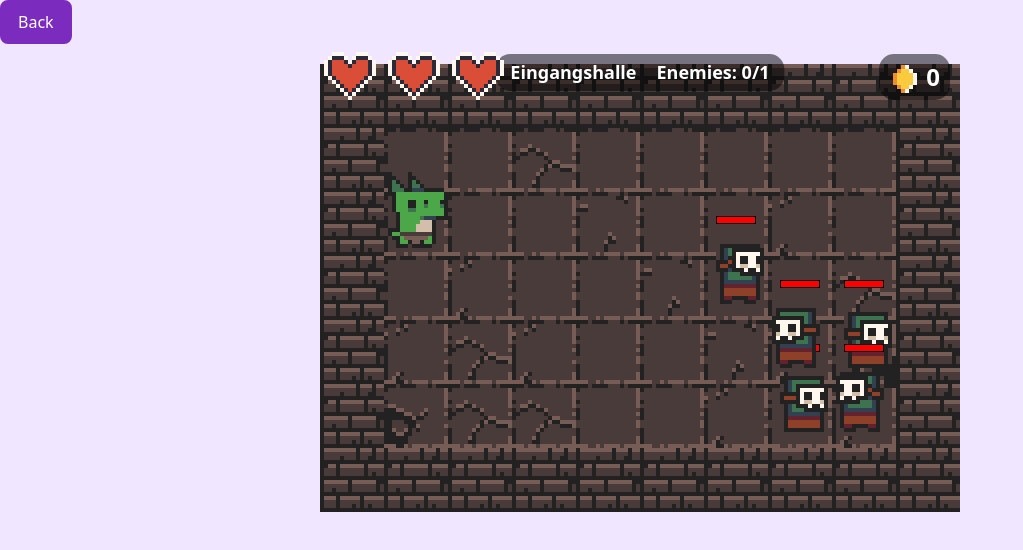
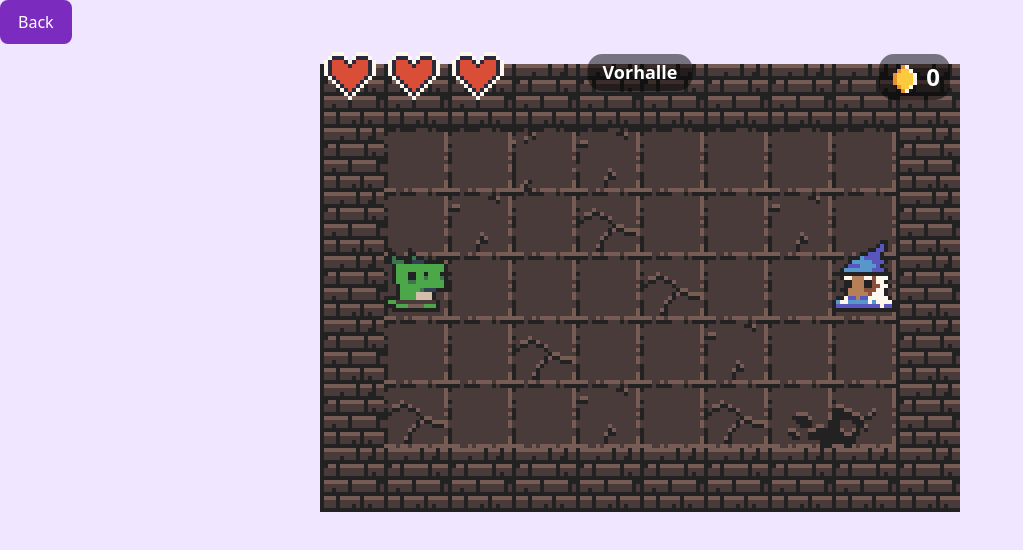
Before and after one commit to H-Schultz/hawk3, a Vue app: page /dungeon-crawler in a window 1280 px wide. Shown: the top 550 px of the page, without its empty margins (0-1023 px from the left). Built offline with nearby package versions, Linux system fonts and the light colour scheme.

Commit message:
Hawk3 DungeonCrawler weiter entwickelt

```diff
--- a/src/components/dungeon-crawler/DungeonCrawler.vue
+++ b/src/components/dungeon-crawler/DungeonCrawler.vue
@@ -165,9 +165,9 @@ const startQuest = (quest) => {
 
 const dropItem = (position) => {
   const dropChance = Math.random();
-  if (dropChance > 0.30) return; // 30% Chance für einen Drop
+  if (dropChance > 0.99) return; // 30% Chance für einen Drop
 
-  const itemTypes = Object.keys(ITEM_TYPES);
+  const itemTypes = currentMap.value.allowedItems || [];
   const randomItem = itemTypes[Math.floor(Math.random() * itemTypes.length)];
 
   droppedItems.value.push({
@@ -421,51 +421,86 @@ const spawnEnemy = () => {
 };
 
 const moveEnemy = (enemy) => {
-  if (ENEMY_TYPES[enemy.name].type === 'boss') {
-    updateBossAttackPattern(enemy);
+  // Wenn der Feind einen Angriff vorbereitet, nicht bewegen
+  if (enemy.isPreparingAttack) return;
+
+  const dx = playerPosition.value.x - enemy.position.x;
+  const dy = playerPosition.value.y - enemy.position.y;
+  const distanceToPlayer = Math.sqrt(dx * dx + dy * dy);
+
+  // Nutze die intelligence direkt aus dem ENEMY_TYPES
+  const intelligence = ENEMY_TYPES[enemy.name].intelligence || 0.5;
+
+  let movePatterns = [];
+
+  // Intelligente Bewegung in Richtung Spieler
+  if (Math.random() < intelligence) {
+    if (Math.abs(dx) > Math.abs(dy)) {
+      movePatterns.push({dx: Math.sign(dx), dy: 0});
+      movePatterns.push({dx: 0, dy: Math.sign(dy)});
+    } else {
+      movePatterns.push({dx: 0, dy: Math.sign(dy)});
+      movePatterns.push({dx: Math.sign(dx), dy: 0});
+    }
   }
-  let movePatterns = [
+
+  // Basis Bewegungsmuster
+  let randomPatterns = [
     {dx: -1, dy: 0},
     {dx: 1, dy: 0},
     {dx: 0, dy: -1},
     {dx: 0, dy: 1}
   ];
 
-  const dx = playerPosition.value.x - enemy.position.x;
-  const dy = playerPosition.value.y - enemy.position.y;
-  const distanceToPlayer = Math.sqrt(dx * dx + dy * dy);
-
-  if (distanceToPlayer < 4) {
-    if (dx > 0) movePatterns.push({dx: 1, dy: 0});
-    if (dx < 0) movePatterns.push({dx: -1, dy: 0});
-    if (dy > 0) movePatterns.push({dx: 0, dy: 1});
-    if (dy < 0) movePatterns.push({dx: 0, dy: -1});
+  // Füge diagonale Bewegungen für hohe Intelligenz hinzu
+  if (intelligence >= 0.7) {
+    randomPatterns = [
+      ...randomPatterns,
+      {dx: -1, dy: -1},
+      {dx: 1, dy: -1},
+      {dx: -1, dy: 1},
+      {dx: 1, dy: 1}
+    ];
   }
 
-  const randomMove = movePatterns[Math.floor(Math.random() * movePatterns.length)];
+  movePatterns = [
+    ...movePatterns,
+    ...randomPatterns
+  ];
+
+  // Gewichtete Auswahl der Bewegung basierend auf Intelligenz
+  let selectedMove;
+  if (movePatterns.length > 0) {
+    if (Math.random() < intelligence && movePatterns.length > 2) {
+      // Intelligente Bewegung: Wähle aus den ersten beiden Optionen
+      selectedMove = movePatterns[Math.floor(Math.random() * 2)];
+    } else {
+      // Zufällige Bewegung
+      selectedMove = movePatterns[Math.floor(Math.random() * movePatterns.length)];
+    }
+  }
+
+  if (!selectedMove) return;
+
   const newPosition = {
-    x: enemy.position.x + randomMove.dx,
-    y: enemy.position.y + randomMove.dy
+    x: enemy.position.x + selectedMove.dx,
+    y: enemy.position.y + selectedMove.dy
   };
 
-  if (randomMove.dx !== 0) {
-    enemy.direction = randomMove.dx > 0 ? 'right' : 'left';
+  // Aktualisiere die Richtung des Feindes
+  if (selectedMove.dx !== 0) {
+    enemy.direction = selectedMove.dx > 0 ? 'right' : 'left';
   }
 
-  if (dungeonMap.value[newPosition.y] &&
-      dungeonMap.value[newPosition.y][newPosition.x] !== undefined &&
-      (dungeonMap.value[newPosition.y][newPosition.x] >= 20 && dungeonMap.value[newPosition.y][newPosition.x] <= 29) &&
-      !isSamePosition(newPosition, playerPosition.value) &&
-      !enemies.value.some(otherEnemy =>
-          otherEnemy !== enemy &&
-          otherEnemy.health > 0 &&
-          isSamePosition(newPosition, otherEnemy.position)
-      )) {
+  // Bewegungsvalidierung
+  if (isValidEnemyMove(newPosition, enemy)) {
     enemy.position = newPosition;
     enemy.state = 'run';
 
     setTimeout(() => {
-      enemy.state = 'idle';
+      if (!enemy.isPreparingAttack) {
+        enemy.state = 'idle';
+      }
     }, 300);
   }
 };
@@ -492,18 +527,56 @@ const canEnemyAttackPlayer = (enemy) => {
   return (dx === 1 && dy === 0) || (dx === 0 && dy === 1);
 };
 
+const isValidEnemyMove = (newPosition, currentEnemy) => {
+  const {x, y} = newPosition;
+
+  // Grundlegende Kartenvalidierung
+  if (!dungeonMap.value[y] ||
+      dungeonMap.value[y][x] === undefined ||
+      dungeonMap.value[y][x] === 10 ||
+      dungeonMap.value[y][x] === 99) {
+    return false;
+  }
+
+  // Prüfe ob das Feld begehbar ist
+  if (!(dungeonMap.value[y][x] >= 20 && dungeonMap.value[y][x] <= 29)) {
+    return false;
+  }
+
+  // Kollision mit Spieler
+  if (isSamePosition(newPosition, playerPosition.value)) {
+    return false;
+  }
+
+  // Kollision mit anderen Feinden
+  if (enemies.value.some(enemy =>
+      enemy !== currentEnemy &&
+      enemy.health > 0 &&
+      isSamePosition(newPosition, enemy.position)
+  )) {
+    return false;
+  }
+
+  return true;
+};
+
 const enemyAttack = (enemy) => {
   if (!enemy.canAttack || enemy.health <= 0 || enemy.isPreparingAttack || gameState.value !== GAME_STATE.PLAYING) return;
 
   enemy.canAttack = false;
   enemy.isPreparingAttack = true;
+  enemy.state = 'attack';
 
   const attackDelay = Math.random() *
       (ENEMY_CONFIG.attackDelay.max - ENEMY_CONFIG.attackDelay.min) +
       ENEMY_CONFIG.attackDelay.min;
 
   setTimeout(() => {
-    if (enemy.health <= 0) return;
+    if (enemy.health <= 0) {
+      enemy.isPreparingAttack = false;
+      return;
+    }
+
     const dx = Math.abs(playerPosition.value.x - enemy.position.x);
     const dy = Math.abs(playerPosition.value.y - enemy.position.y);
 
@@ -511,7 +584,6 @@ const enemyAttack = (enemy) => {
       isUnderAttack.value = true;
       playerHealth.value -= ENEMY_TYPES[enemy.name].damage;
 
-      // Prüfe Game Over
       if (playerHealth.value <= 0) {
         gameState.value = GAME_STATE.GAME_OVER;
         playerHealth.value = 0;
@@ -523,6 +595,7 @@ const enemyAttack = (enemy) => {
     }
 
     enemy.isPreparingAttack = false;
+    enemy.state = 'idle';
 
     setTimeout(() => {
       enemy.canAttack = true;
--- a/src/components/dungeon-crawler/Item.vue
+++ b/src/components/dungeon-crawler/Item.vue
@@ -63,8 +63,7 @@
   }
 
   .item.collecting {
-    transform: scale(1.5);
-    opacity: 0;
+    animation: collectItem 0.4s ease-out forwards;
   }
 
   @keyframes itemFloat {
@@ -76,42 +75,20 @@
     }
   }
 
-  @keyframes collectHeart {
+  @keyframes collectItem {
     0% {
       transform: scale(1);
       opacity: 1;
+      z-index: 202;
     }
     50% {
-      transform: scale(1.5) rotate(180deg);
+      transform: scale(1.5);
       opacity: 0.5;
     }
     100% {
-      transform: scale(2) rotate(360deg);
+      transform: scale(2);
       opacity: 0;
     }
   }
 
-  @keyframes collectCoin {
-    0% {
-      transform: scale(1) translateY(0);
-      opacity: 1;
-    }
-    50% {
-      transform: scale(1.2) translateY(-20px);
-      opacity: 0.7;
-    }
-    100% {
-      transform: scale(1.5) translateY(-40px);
-      opacity: 0;
-    }
-  }
-
-  .item.heart.collecting,
-  .item.blue_potion.collecting {
-    animation: collectHeart 0.3s ease-out forwards;
-  }
-
-  .item.coin.collecting {
-    animation: collectCoin 0.4s ease-out forwards;
-  }
 </style>
--- a/src/components/dungeon-crawler/constants.js
+++ b/src/components/dungeon-crawler/constants.js
@@ -41,21 +41,6 @@ export const MAPS = [
     {
         layout: [
             [10, 10, 10, 10, 10, 10, 10, 10, 10, 10],
-            [10, 20, 20, 23, 20, 20, 20, 20, 98, 10],
-            [10, 90, 20, 20, 22, 20, 20, 21, 20, 10],
-            [10, 20, 21, 20, 20, 22, 20, 20, 23, 10],
-            [10, 21, 23, 21, 20, 20, 22, 21, 24, 10],
-            [10, 25, 23, 23, 20, 20, 21, 20, 21, 10],
-            [10, 10, 10, 10, 10, 10, 10, 10, 10, 10],
-        ],
-        enemiesRequired: 1,
-        name: 'Eingangshalle',
-        type: 'default',
-        allowedEnemyTypes: ['GOBLIN']
-    },
-    {
-        layout: [
-            [10, 10, 10, 10, 10, 10, 10, 10, 10, 10],
             [10, 20, 20, 21, 22, 20, 20, 20, 20, 10],
             [10, 98, 22, 20, 23, 20, 20, 22, 20, 10],
             [10, 90, 20, 20, 20, 23, 20, 20, 99, 10],
@@ -81,16 +66,30 @@ export const MAPS = [
                 {x: 5, y: 5, collected: false, name: 'potion', type: 'BLUE_POTION'}
             ]
         }
-    },
-    {
+    }, {
         layout: [
-            [1, 1, 1, 1, 1, 1, 1, 1, 1, 1],
-            [1, 0, 0, 0, 0, 0, 0, 1, 2, 1],
-            [1, 0, 0, 0, 0, 0, 0, 1, 0, 1],
-            [1, 0, 0, 0, 0, 0, 0, 1, 0, 1],
-            [1, 0, 0, 0, 0, 0, 0, 8, 0, 1],
-            [1, 0, 0, 0, 0, 0, 0, 0, 0, 1],
-            [1, 1, 1, 1, 1, 1, 1, 1, 1, 1],
+            [10, 10, 10, 10, 10, 10, 10, 10, 10, 10],
+            [10, 20, 20, 23, 20, 20, 20, 20, 98, 10],
+            [10, 90, 20, 20, 22, 20, 20, 21, 20, 10],
+            [10, 20, 21, 20, 20, 22, 20, 20, 23, 10],
+            [10, 21, 23, 21, 20, 20, 22, 21, 24, 10],
+            [10, 25, 23, 23, 20, 20, 21, 20, 21, 10],
+            [10, 10, 10, 10, 10, 10, 10, 10, 10, 10],
+        ],
+        enemiesRequired: 1,
+        name: 'Eingangshalle',
+        type: 'default',
+        allowedEnemyTypes: ['GOBLIN'],
+        allowedItems: ['HEART', 'COIN']
+    }, {
+        layout: [
+            [10, 10, 10, 10, 10, 10, 10, 10, 10, 10],
+            [10, 20, 20, 21, 22, 20, 20, 10, 90, 10],
+            [10, 21, 22, 20, 23, 20, 20, 10, 20, 10],
+            [10, 22, 20, 20, 20, 23, 20, 10, 21, 10],
+            [10, 20, 20, 23, 20, 20, 22, 98, 20, 10],
+            [10, 23, 20, 20, 22, 20, 23, 24, 25, 10],
+            [10, 10, 10, 10, 10, 10, 10, 10, 10, 10],
         ],
         enemiesRequired: 1,
         name: 'Orghalle',
@@ -103,58 +102,58 @@ export const MAPS = [
     },
     {
         layout: [
-            [1, 1, 1, 1, 1, 1, 1, 1, 1, 1],
-            [1, 8, 0, 0, 1, 0, 0, 0, 0, 1],
-            [1, 2, 0, 0, 0, 0, 0, 0, 0, 1],
-            [1, 0, 1, 0, 0, 0, 1, 1, 0, 1],
-            [1, 0, 1, 0, 0, 0, 1, 2, 0, 1],
-            [1, 0, 0, 0, 0, 0, 0, 0, 0, 1],
-            [1, 1, 1, 1, 1, 1, 1, 1, 1, 1],
+            [10, 10, 10, 10, 10, 10, 10, 10, 10, 10],
+            [10, 98, 20, 21, 22, 20, 20, 20, 20, 10],
+            [10, 20, 22, 20, 23, 20, 20, 22, 20, 10],
+            [10, 20, 10, 20, 20, 23, 10, 10, 20, 10],
+            [10, 20, 10, 23, 20, 20, 10, 90, 20, 10],
+            [10, 23, 20, 20, 22, 20, 23, 24, 25, 10],
+            [10, 10, 10, 10, 10, 10, 10, 10, 10, 10],
         ],
-        enemiesRequired: 5,
+        enemiesRequired: 1,
         name: 'Schatzkammer',
         type: 'default',
         allowedEnemyTypes: ['SKELETON', 'GOBLIN']
     },
     {
         layout: [
-            [1, 1, 1, 1, 1, 1, 1, 1, 1, 1],
-            [1, 2, 1, 0, 0, 0, 0, 0, 0, 1],
-            [1, 0, 1, 0, 0, 0, 1, 0, 0, 1],
-            [1, 0, 0, 0, 1, 0, 1, 0, 0, 1],
-            [1, 0, 1, 1, 1, 0, 0, 0, 0, 1],
-            [1, 0, 0, 0, 0, 0, 1, 0, 8, 1],
-            [1, 1, 1, 1, 1, 1, 1, 1, 1, 1],
+            [10, 10, 10, 10, 10, 10, 10, 10, 10, 10],
+            [10, 90, 10, 21, 22, 20, 20, 20, 20, 10],
+            [10, 20, 10, 20, 23, 20, 20, 22, 20, 10],
+            [10, 20, 10, 20, 20, 23, 10, 10, 20, 10],
+            [10, 20, 10, 23, 20, 20, 10, 10, 98, 10],
+            [10, 23, 20, 20, 22, 20, 23, 24, 25, 10],
+            [10, 10, 10, 10, 10, 10, 10, 10, 10, 10],
         ],
-        enemiesRequired: 4,
+        enemiesRequired: 1,
         name: 'Kerker',
         type: 'default',
         allowedEnemyTypes: ['SKELETON', 'GOBLIN', 'ORC']
     },
     {
         layout: [
-            [1, 1, 1, 1, 1, 1, 1, 1, 1, 1],
-            [1, 0, 0, 0, 1, 1, 0, 0, 0, 1],
-            [1, 2, 1, 0, 0, 0, 0, 1, 0, 1],
-            [1, 1, 1, 0, 0, 0, 0, 0, 0, 1],
-            [1, 0, 0, 0, 1, 1, 1, 1, 0, 1],
-            [1, 8, 1, 0, 0, 0, 0, 0, 2, 1],
-            [1, 1, 1, 1, 1, 1, 1, 1, 1, 1],
+            [10, 10, 10, 10, 10, 10, 10, 10, 10, 10],
+            [10, 98, 20, 21, 22, 20, 20, 20, 20, 10],
+            [10, 20, 22, 20, 23, 20, 20, 22, 20, 10],
+            [10, 20, 10, 20, 20, 23, 10, 10, 20, 10],
+            [10, 20, 10, 23, 20, 20, 10, 11, 90, 10],
+            [10, 23, 20, 20, 22, 20, 20, 22, 21, 10],
+            [10, 10, 10, 10, 10, 10, 10, 10, 10, 10],
         ],
-        enemiesRequired: 6,
+        enemiesRequired: 1,
         name: 'Thronsaal',
         type: 'default',
         allowedEnemyTypes: ['ORC']
     },
     {
         layout: [
-            [1, 1, 1, 1, 1, 1, 1, 1, 1, 1],
-            [1, 0, 0, 0, 0, 0, 0, 0, 8, 1],
-            [1, 0, 0, 0, 0, 0, 0, 0, 0, 1],
-            [1, 0, 0, 0, 0, 0, 0, 0, 0, 1],
-            [1, 0, 0, 0, 0, 0, 0, 0, 0, 1],
-            [1, 2, 0, 0, 0, 0, 0, 0, 0, 1],
-            [1, 1, 1, 1, 1, 1, 1, 1, 1, 1],
+            [10, 10, 10, 10, 10, 10, 10, 10, 10, 10],
+            [10, 90, 20, 21, 22, 20, 20, 20, 20, 10],
+            [10, 20, 22, 20, 23, 20, 10, 10, 20, 10],
+            [10, 20, 10, 20, 20, 23, 10, 20, 20, 10],
+            [10, 20, 10, 23, 20, 20, 10, 20, 10, 10],
+            [10, 23, 20, 20, 22, 20, 10, 22, 98, 10],
+            [10, 10, 10, 10, 10, 10, 10, 10, 10, 10],
         ],
         enemiesRequired: 1,
         name: 'Bosshalle',
@@ -201,6 +200,7 @@ export const ENEMY_TYPES = {
         type: 'default',
         maxHealth: 3,
         damage: 1,
+        intelligence: 0.2,
         moveSpeed: 2000,
         spriteSize: {x: SPRITE_SIZE * SPRITE_SCALE, y: (SPRITE_SIZE * SPRITE_SCALE * 2) - (SPRITE_SIZE / 2)},
         sprites: {
@@ -209,6 +209,12 @@ export const ENEMY_TYPES = {
                 {x: SPRITE_SIZE * 24, y: SPRITE_SIZE * 5},
                 {x: SPRITE_SIZE * 25, y: SPRITE_SIZE * 5},
                 {x: SPRITE_SIZE * 26, y: SPRITE_SIZE * 5},
+            ],
+            attack: [
+                {x: SPRITE_SIZE * 27, y: SPRITE_SIZE * 5},
+                {x: SPRITE_SIZE * 28, y: SPRITE_SIZE * 5},
+                {x: SPRITE_SIZE * 29, y: SPRITE_SIZE * 5},
+                {x: SPRITE_SIZE * 30, y: SPRITE_SIZE * 5},
             ],
             run: [
                 {x: SPRITE_SIZE * 27, y: SPRITE_SIZE * 5},
@@ -223,7 +229,8 @@ export const ENEMY_TYPES = {
         type: 'default',
         maxHealth: 2,
         damage: 1,
-        moveSpeed: 1500,
+        intelligence: 0.5,
+        moveSpeed: 1000,
         spriteSize: {x: SPRITE_SIZE * SPRITE_SCALE, y: (SPRITE_SIZE * SPRITE_SCALE * 2) - (SPRITE_SIZE / 2)},
         sprites: {
             idle: [
@@ -231,6 +238,12 @@ export const ENEMY_TYPES = {
                 {x: SPRITE_SIZE * 24, y: (SPRITE_SIZE * 9) + 8},
                 {x: SPRITE_SIZE * 25, y: (SPRITE_SIZE * 9) + 8},
                 {x: SPRITE_SIZE * 26, y: (SPRITE_SIZE * 9) + 8},
+            ],
+            attack: [
+                {x: SPRITE_SIZE * 27, y: (SPRITE_SIZE * 9) + 8},
+                {x: SPRITE_SIZE * 28, y: (SPRITE_SIZE * 9) + 8},
+                {x: SPRITE_SIZE * 29, y: (SPRITE_SIZE * 9) + 8},
+                {x: SPRITE_SIZE * 30, y: (SPRITE_SIZE * 9) + 8},
             ],
             run: [
                 {x: SPRITE_SIZE * 27, y: (SPRITE_SIZE * 9) + 8},
@@ -245,6 +258,7 @@ export const ENEMY_TYPES = {
         type: 'default',
         maxHealth: 5,
         damage: 1,
+        intelligence: 0.8,
         moveSpeed: 2500,
         spriteSize: {x: SPRITE_SIZE * SPRITE_SCALE, y: (SPRITE_SIZE * SPRITE_SCALE * 2) - (SPRITE_SIZE / 2)},
         sprites: {
@@ -253,6 +267,12 @@ export const ENEMY_TYPES = {
                 {x: SPRITE_SIZE * 24, y: SPRITE_SIZE * 11},
                 {x: SPRITE_SIZE * 25, y: SPRITE_SIZE * 11},
                 {x: SPRITE_SIZE * 26, y: SPRITE_SIZE * 11},
+            ],
+            attack: [
+                {x: SPRITE_SIZE * 27, y: SPRITE_SIZE * 11},
+                {x: SPRITE_SIZE * 28, y: SPRITE_SIZE * 11},
+                {x: SPRITE_SIZE * 29, y: SPRITE_SIZE * 11},
+                {x: SPRITE_SIZE * 30, y: SPRITE_SIZE * 11},
             ],
             run: [
                 {x: SPRITE_SIZE * 27, y: SPRITE_SIZE * 11},
@@ -267,7 +287,8 @@ export const ENEMY_TYPES = {
         type: 'boss',
         maxHealth: 14,
         damage: 1,
-        moveSpeed: 3000,
+        intelligence: 1,
+        moveSpeed: 2000,
         spriteSize: {x: SPRITE_SIZE * SPRITE_SCALE * 2, y: SPRITE_SIZE * SPRITE_SCALE * 2},
         sprites: {
             idle: [
@@ -275,6 +296,12 @@ export const ENEMY_TYPES = {
                 {x: SPRITE_SIZE * 3, y: SPRITE_SIZE * 24},
                 {x: SPRITE_SIZE * 5, y: SPRITE_SIZE * 24},
                 {x: SPRITE_SIZE * 7, y: SPRITE_SIZE * 24},
+            ],
+            attack: [
+                {x: SPRITE_SIZE * 9, y: SPRITE_SIZE * 24},
+                {x: SPRITE_SIZE * 11, y: SPRITE_SIZE * 24},
+                {x: SPRITE_SIZE * 13, y: SPRITE_SIZE * 24},
+                {x: SPRITE_SIZE * 15, y: SPRITE_SIZE * 24},
             ],
             run: [
                 {x: SPRITE_SIZE * 9, y: SPRITE_SIZE * 24},
@@ -289,10 +316,17 @@ export const ENEMY_TYPES = {
         type: 'boss',
         maxHealth: 20,
         damage: 2,
-        moveSpeed: 3000,
+        intelligence: 1,
+        moveSpeed: 2000,
         spriteSize: {x: SPRITE_SIZE * SPRITE_SCALE * 2, y: SPRITE_SIZE * SPRITE_SCALE * 2},
         sprites: {
             idle: [
+                {x: SPRITE_SIZE, y: SPRITE_SIZE * 21},
+                {x: SPRITE_SIZE * 3, y: SPRITE_SIZE * 21},
+                {x: SPRITE_SIZE * 5, y: SPRITE_SIZE * 21},
+                {x: SPRITE_SIZE * 7, y: SPRITE_SIZE * 21},
+            ],
+            attack: [
                 {x: SPRITE_SIZE, y: SPRITE_SIZE * 21},
                 {x: SPRITE_SIZE * 3, y: SPRITE_SIZE * 21},
                 {x: SPRITE_SIZE * 5, y: SPRITE_SIZE * 21},
```
